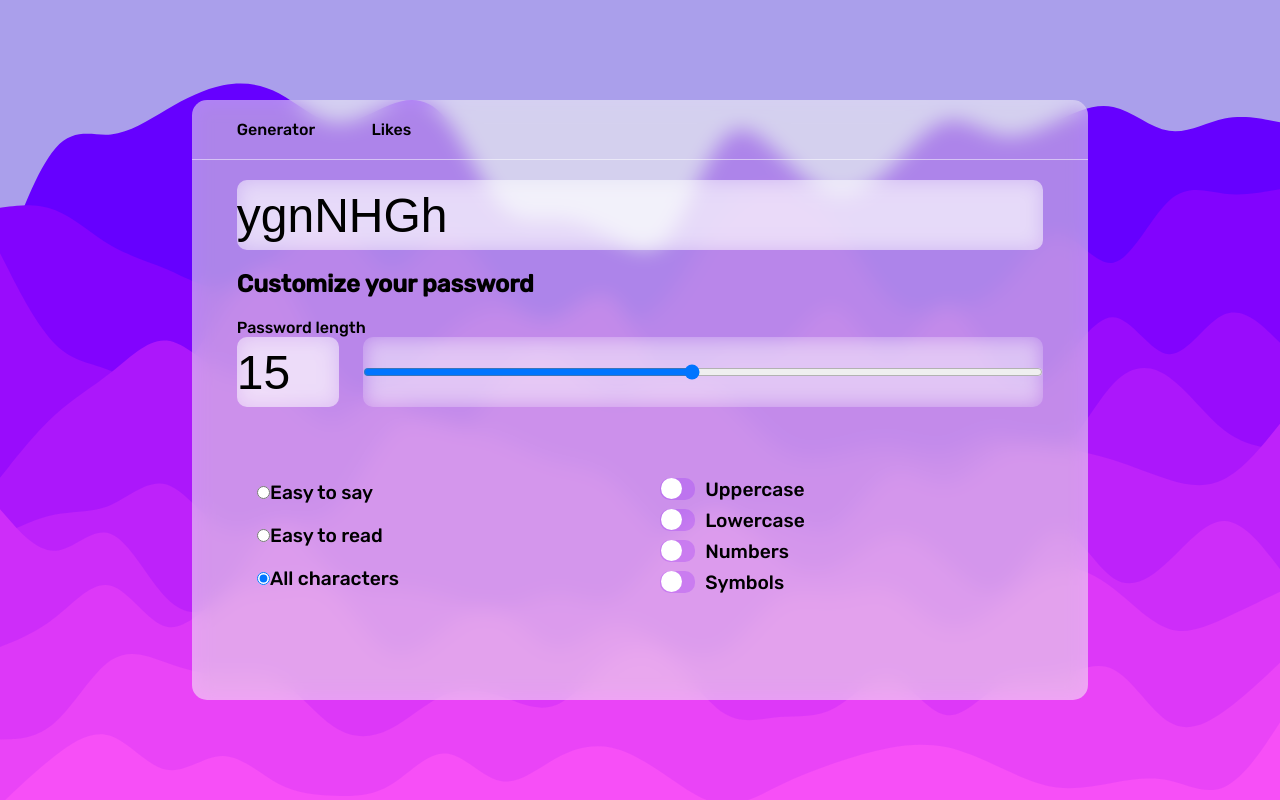
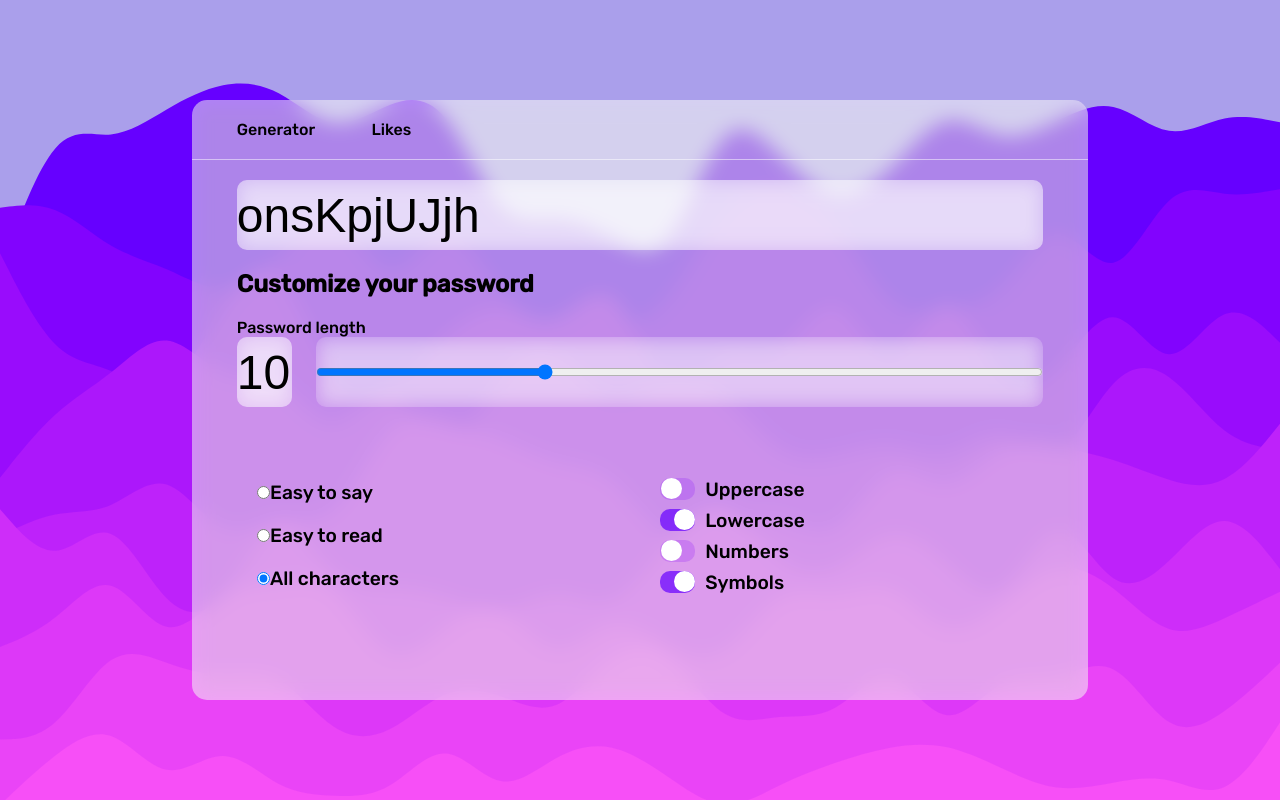
Before and after one commit to endoresur/PasswordGenerator, a React (Create React App) app: page / in a window 1280 px wide. Built offline with nearby package versions, Linux system fonts and the light colour scheme.

Commit message:
Added ability to create password password of given length

```diff
--- a/src/components/CardMain.jsx
+++ b/src/components/CardMain.jsx
@@ -1,29 +1,49 @@
-import React from "react";
+import React, { useEffect, useState } from "react";
 import { Input } from "../styles/CardStyles";
 import { Switch } from "../styles/SwitchStyle";
 import { Container, FlexContainer, GridContainer } from "../styles/MainStyles";
-
-const choices = [
-    { id: 1, item: 'Easy to say' },
-    { id: 2, item: 'Easy to read' },
-    { id: 3, item: 'All characters' }
-];
-
-const settings = [
-    { id: 1, item: 'Uppercase' },
-    { id: 2, item: 'Lowercase' },
-    { id: 3, item: 'Numbers' },
-    { id: 4, item: 'Symbols' }
-];
-
-//    overflow-x: auto;
+import { Choices, Variation } from "../data/options";
+import {uppercase, lowercase, numbers, symbols} from '../data/letters';
 
 const CardMain = () => {
+
+    const [settings, setSettings] = useState(Variation);
+    const [choices, setChoices] = useState(Choices);
+    const [length, setLength] = useState(10);
+    const [password, setPassword] = useState('');
+
+    useEffect(() => {
+        generatePassword();
+    }, [length, settings, choices]);
+
+    const generatePassword = () => {
+        let alfabet = uppercase.concat(lowercase);
+
+        let result = '';
+        for(let i = 0; i < length; i++) {
+            let char = alfabet[Math.floor(Math.random() * (alfabet.length - 1))]
+            result += char;
+        }
+        setPassword(result);
+    }
+
+    function handleChangeChecked(index) {
+        let elements = settings;
+        elements[index].checked = !elements[index].checked;
+        setSettings(elements);
+        console.log(settings[index]);
+    }
+
+    const handleChangeRange = (event) => {
+        let value = event.target.value;
+        setLength(value);
+        console.log(length);
+    }
 
     return (
         <Container m='0' width='100%'>
             <Container>
-                    <Input width={'100%'} type='text' defaultValue="ygnNHGh" />
+                <Input width={'100%'} type='text' defaultValue={password} />
             </Container>
             <Container>
                 <h2>Customize your password</h2>
@@ -32,13 +52,20 @@ const CardMain = () => {
             <Container>
                 <Container width='100%' m={'0 0 -3% 0'}>Password length</Container>
                 <FlexContainer dir='colunms' m='0' width='100%'>
-                        <Input type="text" width={'15%'} m={'0 3% 0 0'} defaultValue='15' />
+                    <Input
+                        type="text"
+                        width={'55px'}
+                        m={'0 3% 0 0'}
+                        value={length}
+                        onChange={handleChangeRange}
+                    />
                     <Input
                         type="range"
                         min="1"
                         max="30"
                         step="1"
-                            defaultValue='15'
+                        value={length}
+                        onChange={handleChangeRange}
                         width={'100%'}
                         m={'3% 0 3% 0'}
                     />
@@ -52,7 +79,7 @@ const CardMain = () => {
                         {choices.map(function (choice) {
                             return (
                                 <FlexContainer key={choice.id} m='10px 0 10px 0' width='100%'>
-                                        <input type='radio' name='choice' checked/>
+                                    <input type='radio' name='choice' defaultChecked />
                                     <label>{choice.item}</label>
                                 </FlexContainer>
                             );
@@ -60,10 +87,15 @@ const CardMain = () => {
                     </GridContainer>
 
                     <GridContainer dir='rows'>
-                            {settings.map(function (setting) {
+                        {settings.map(function (setting, index) {
                             return (
-                                    <FlexContainer key={setting.id} m='4px 0 4px 0' width='100%'>
-                                        <Switch />
+                                <FlexContainer
+                                    key={setting.id}
+                                    m='4px 0 4px 0'
+                                    width='100%'
+                                    onChange={() => handleChangeChecked(index)}
+                                >
+                                    <Switch setting={setting}/>
                                     <label>{setting.item}</label>
                                 </FlexContainer>
                             );
--- a/src/styles/SwitchStyle.js
+++ b/src/styles/SwitchStyle.js
@@ -1,4 +1,4 @@
-import React from "react";
+import React, { useState } from "react";
 import styled from "styled-components";
 
 const SwitchInputUI = styled.input.attrs({ type: "checkbox" })`
@@ -45,10 +45,19 @@ const SwitchUI = styled.label`
   }
 `
 
-const Switch = () => {
+const Switch = (props) => {
+
+  function checkOfChecked(flag) {
+    console.log(flag);
+    if (flag) {
+      return <SwitchInputUI defaultChecked/>
+    }
+    return <SwitchInputUI />
+  }
+
   return (
     <SwitchUI>
-      <SwitchInputUI />
+      {checkOfChecked(props.setting.checked)}
       <SwitchSliderUI />
     </SwitchUI>
   );
```
Lines whose indentation alone changed are shown as unchanged.
